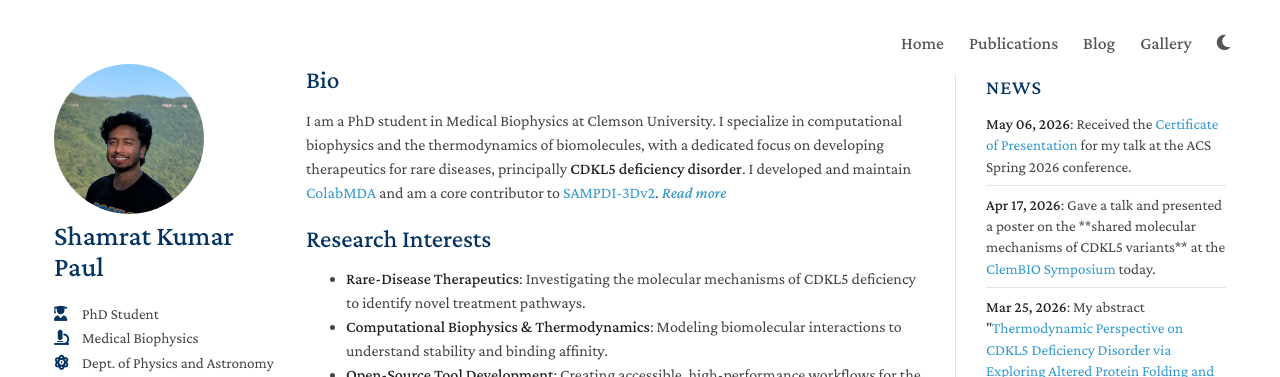
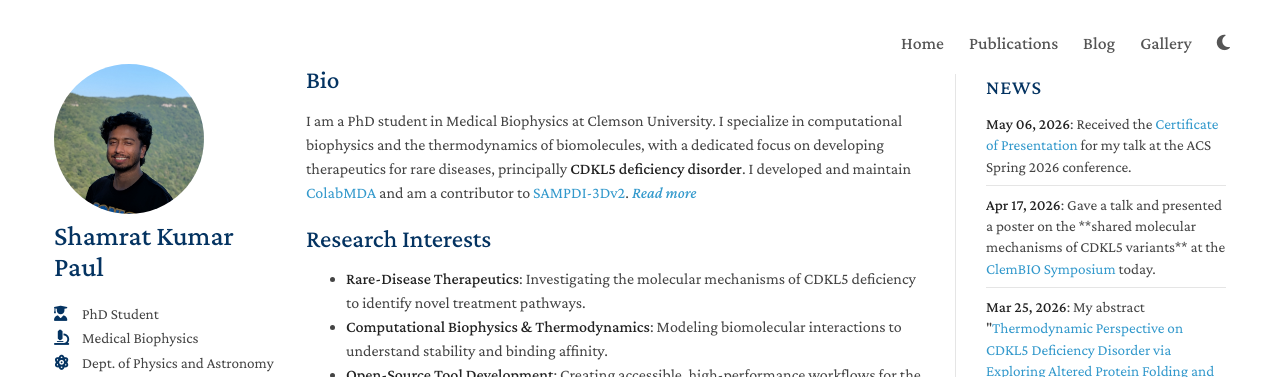
Before and after one commit to paulshamrat/paulshamrat.github.io, a Jekyll site: the page built from index.md, in a window 1280 px wide and 900 px high. Shown: the top 377 px of the window. Built offline with Jekyll 4.4.1, drawn with Linux system fonts in a browser that asks for light colours; a style sheet for code colours, icons or effects is not loaded.

Commit message:
Change 'core contributor' to 'contributor' in bio

```diff
--- a/index.md
+++ b/index.md
@@ -7,13 +7,13 @@
 
 <div id="bio-short">
   <p>
-    I am a PhD student in Medical Biophysics at Clemson University. I specialize in computational biophysics and the thermodynamics of biomolecules, with a dedicated focus on developing therapeutics for rare diseases, principally <strong>CDKL5 deficiency disorder</strong>. I developed and maintain <a href="https://github.com/paulshamrat/ColabMDA" target="_blank">ColabMDA</a> and am a core contributor to <a href="https://github.com/delphi001/sampdi3dv2" target="_blank">SAMPDI-3Dv2</a>.
+    I am a PhD student in Medical Biophysics at Clemson University. I specialize in computational biophysics and the thermodynamics of biomolecules, with a dedicated focus on developing therapeutics for rare diseases, principally <strong>CDKL5 deficiency disorder</strong>. I developed and maintain <a href="https://github.com/paulshamrat/ColabMDA" target="_blank">ColabMDA</a> and am a contributor to <a href="https://github.com/delphi001/sampdi3dv2" target="_blank">SAMPDI-3Dv2</a>.
     <a href="javascript:void(0)" onclick="toggleBio()" style="color: var(--link-color); font-style: italic; font-weight: 500; text-decoration: none;">Read more</a>
   </p>
 </div>
 
 <div id="bio-full" style="display: none;">
-  <p>I am a PhD student in Medical Biophysics at Clemson University. I specialize in computational biophysics and the thermodynamics of biomolecules, with a dedicated focus on developing therapeutics for rare diseases, principally <strong>CDKL5 deficiency disorder</strong>. I developed and maintain <a href="https://github.com/paulshamrat/ColabMDA" target="_blank">ColabMDA</a> and am a core contributor to <a href="https://github.com/delphi001/sampdi3dv2" target="_blank">SAMPDI-3Dv2</a>.</p>
+  <p>I am a PhD student in Medical Biophysics at Clemson University. I specialize in computational biophysics and the thermodynamics of biomolecules, with a dedicated focus on developing therapeutics for rare diseases, principally <strong>CDKL5 deficiency disorder</strong>. I developed and maintain <a href="https://github.com/paulshamrat/ColabMDA" target="_blank">ColabMDA</a> and am a contributor to <a href="https://github.com/delphi001/sampdi3dv2" target="_blank">SAMPDI-3Dv2</a>.</p>
 
   <p>I also hold an MS in Medical Biophysics from Clemson University and a BSc in Biochemistry from BSMRSTU, Bangladesh. My background spans molecular biology, physical chemistry, and computational modeling, which I combine to study biomolecular systems.</p>
 
```
